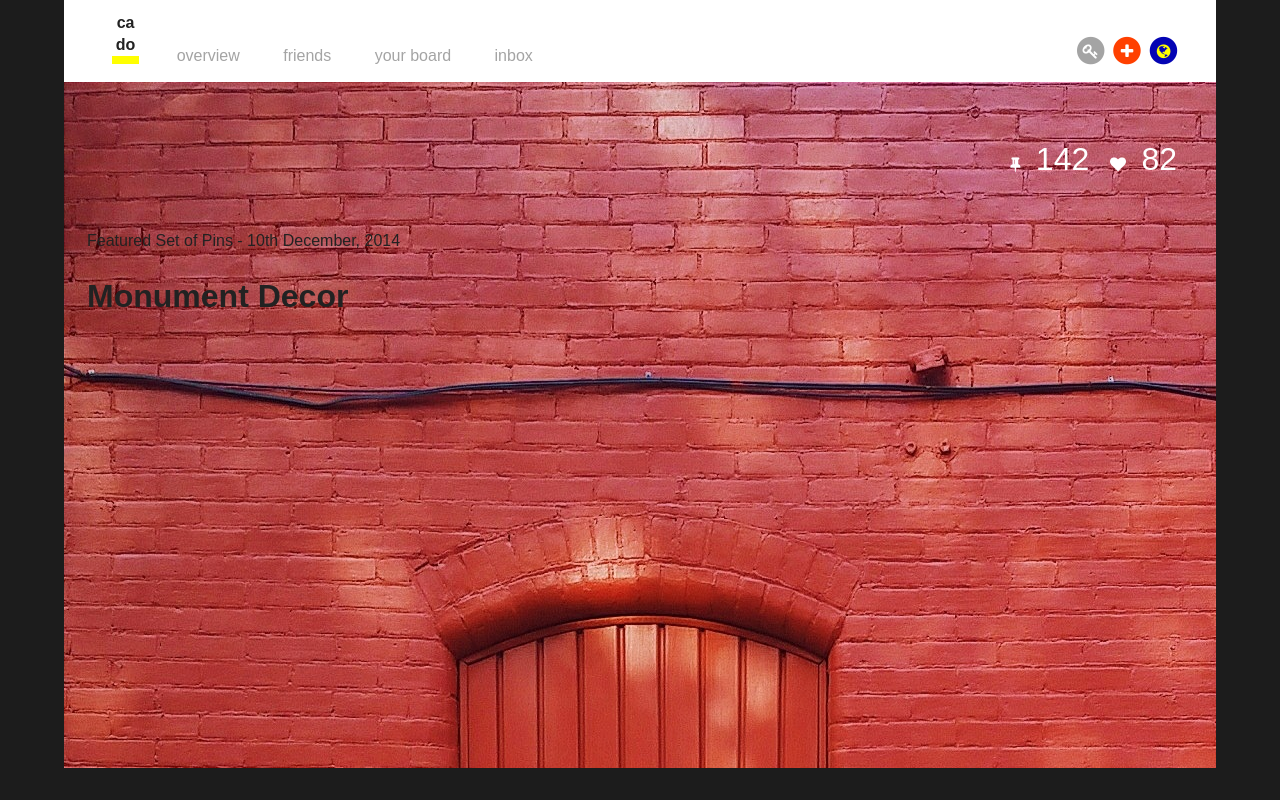
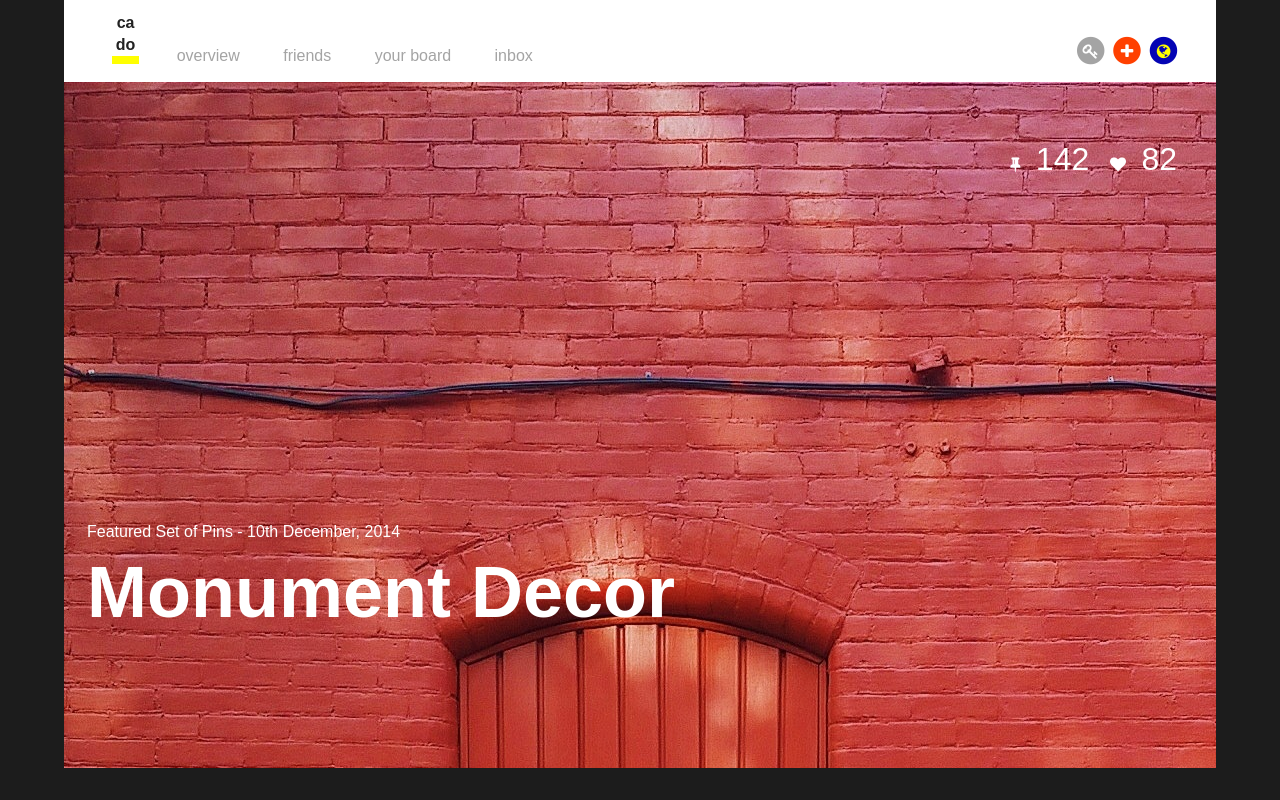
Before and after one commit to JessyRiordan/LittleTest, a website: page index.html in a window 1280 px wide. Drawn offline with Linux system fonts and the light colour scheme.

Commit message:
slideDetails completed

```diff
--- a/index.html
+++ b/index.html
@@ -43,7 +43,7 @@
             <a href="#" class="heart"><i class="fa fa-heart"></i></a>
             <p>82</p>
           </div> <!-- likes -->
-          <div>
+          <div class="slideDetail">
             <p>Featured Set of Pins - 10th December, 2014</p>
             <h1>Monument Decor</h1>
           </div>
--- a/scss/main.scss
+++ b/scss/main.scss
@@ -181,6 +181,19 @@ header {
       color: #ffffff;
     }
   }
+  .slideDetail {
+    position: absolute;
+    bottom: 20%;
+    p {
+      color: #ffffff;
+      font-weight: lighter;
+    }
+    h1 {
+      color: #ffffff;
+      font-size: 4.5em;
+      line-height: 0;
+    }
+  }
 }
 /* ==========================================================================
    Helper classes
```
Also changed, not shown: css/main.css.
